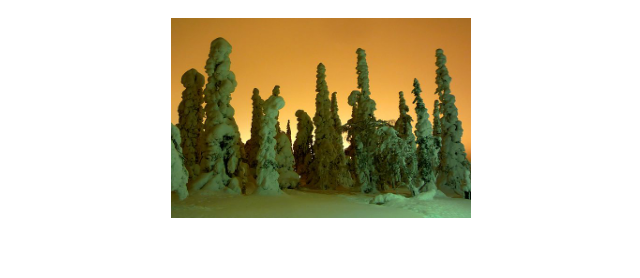
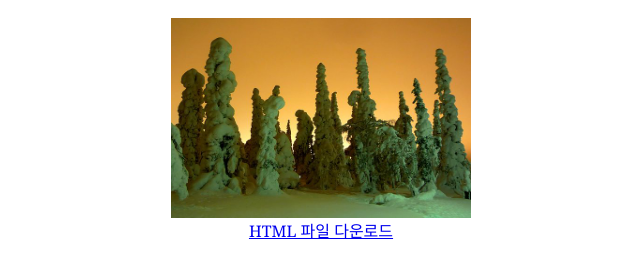
Before and after one commit to jyj-sunrin/webp, a plain HTML site: page index.html in a window 1280 px wide. Shown: the part 146-424 px from the top of the page, without its empty margins (319-959 px from the left). Drawn offline with nearby package versions, Linux system fonts and the light colour scheme.

Commit message:
Update index.html

```diff
--- a/index.html
+++ b/index.html
@@ -47,6 +47,10 @@
         <img src="white.jpg" class="on" style="opacity: 0;">
         <img src="green.jpg" class="off" style="opacity: 1;">
     </div>
+    <a href="https://raw.githubusercontent.com/사용자명/web-practice/main/index.html" download="index.html">
+    HTML 파일 다운로드
+</a>
+
 
     <script>
         $('.light').hover(
```
